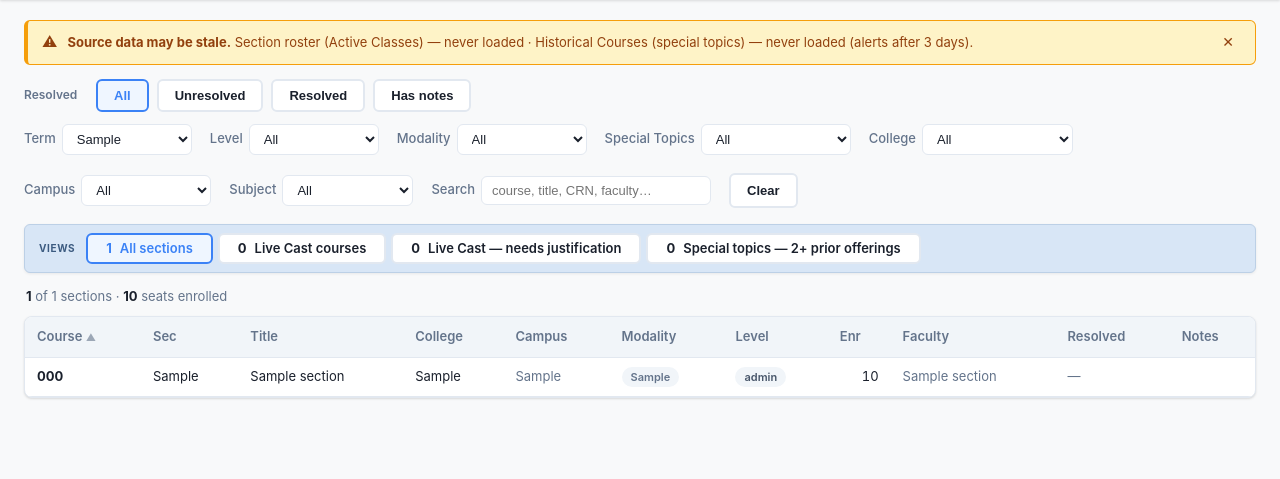
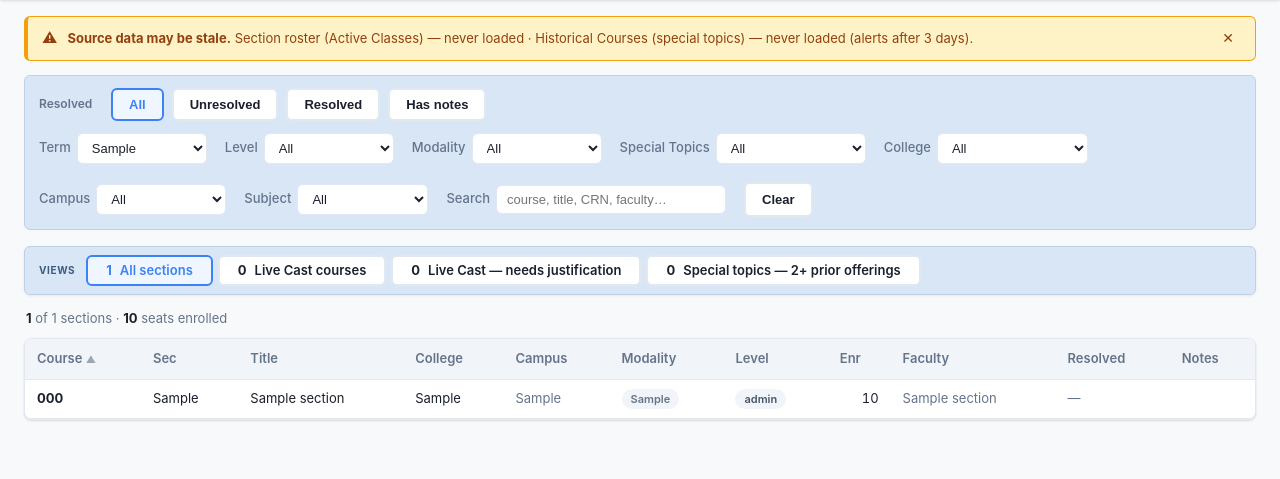
Before and after one commit to wmeleis/section-tracker, a Flask app: page / in a window 1280 px wide. Shown: the part 69-548 px from the top of the page. Run offline with Flask 3, Linux system fonts and the light colour scheme; tables that the repository leaves empty hold one stand-in row (values such as "Sample post").

Commit message:
Layout: full-width flush-left content + blue band under controls
Match the program tracker: drop main's max-width:1500px + margin:auto so the table
spans the window flush-left (24px inset) instead of centering; give .controls-section
the same soft-blue band (#d8e6f6 / #bcd0e6) as the VIEWS tiles so the top buttons +
filters sit on a blue background.

Co-Authored-By: Claude Opus 4.8 <noreply@anthropic.com>

```diff
--- a/static/style.css
+++ b/static/style.css
@@ -25,7 +25,7 @@ header h1{font-size:20px;font-weight:700;color:var(--text)}
 .header-secondary-btn{padding:8px 16px;border:2px solid var(--border);border-radius:6px;background:var(--surface);color:var(--text);cursor:pointer;font-size:13px;font-weight:600;transition:all .2s}
 .header-secondary-btn:hover{border-color:var(--accent);color:var(--accent)}
 
-main{max-width:1500px;margin:0 auto;padding:20px 24px 60px}
+main{padding:16px 24px 60px}
 
 /* Pipeline bar (modality stages) */
 .pipeline-row{margin-bottom:18px}
@@ -41,7 +41,7 @@ main{max-width:1500px;margin:0 auto;padding:20px 24px 60px}
 .pipeline-step.empty .step-count{color:var(--pending)}
 
 /* Control rows */
-.controls-section{display:flex;flex-direction:column;gap:12px;margin-bottom:16px}
+.controls-section{display:flex;flex-direction:column;gap:12px;margin:10px 0 16px;padding:12px 14px;background:#d8e6f6;border:1px solid #bcd0e6;border-radius:6px}
 .button-row{display:flex;gap:8px;align-items:center;flex-wrap:wrap}
 .button-row .row-label{font-size:12px;font-weight:600;color:var(--text-secondary);min-width:64px}
 .type-btn,.smart-view-btn,.proposal-btn{padding:7px 16px;border:2px solid var(--border);border-radius:6px;background:var(--surface);color:var(--text);cursor:pointer;font-size:13px;font-weight:600;transition:all .2s}
```
